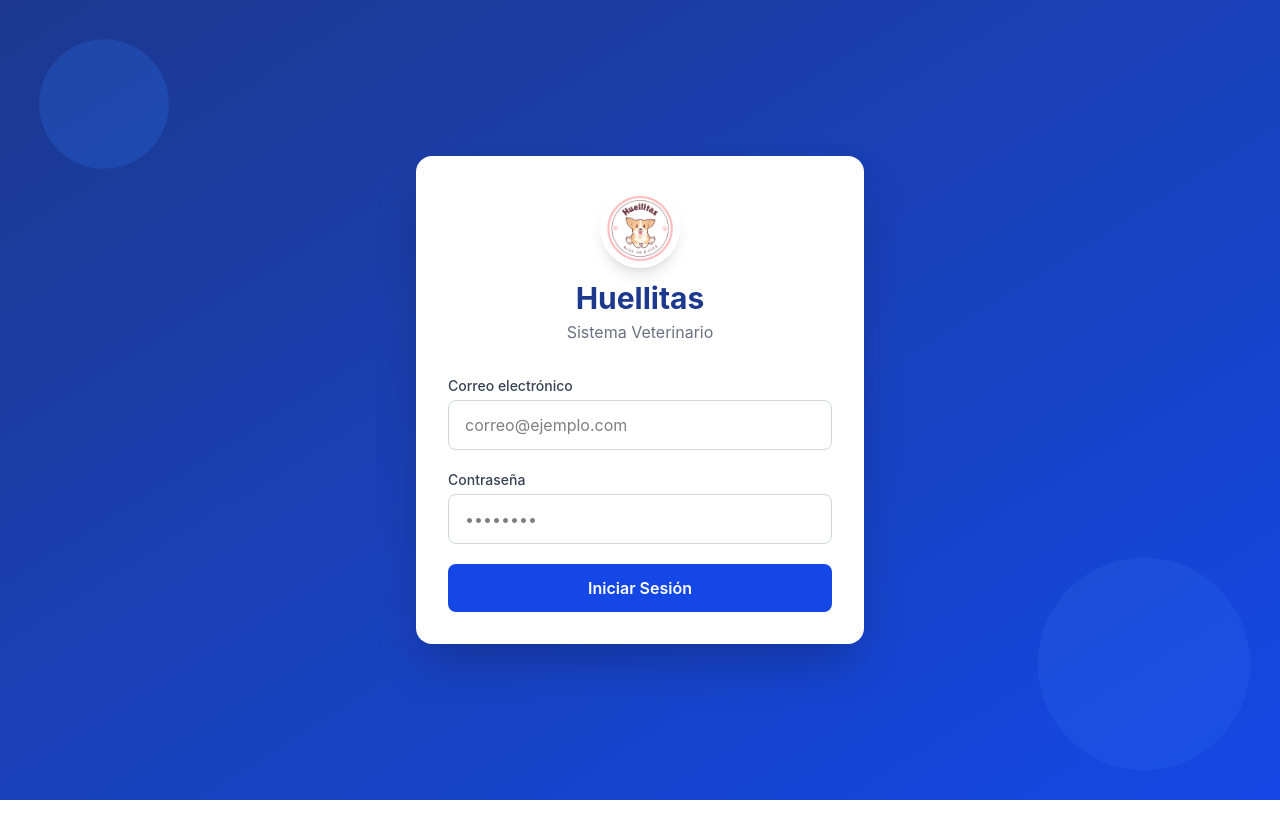
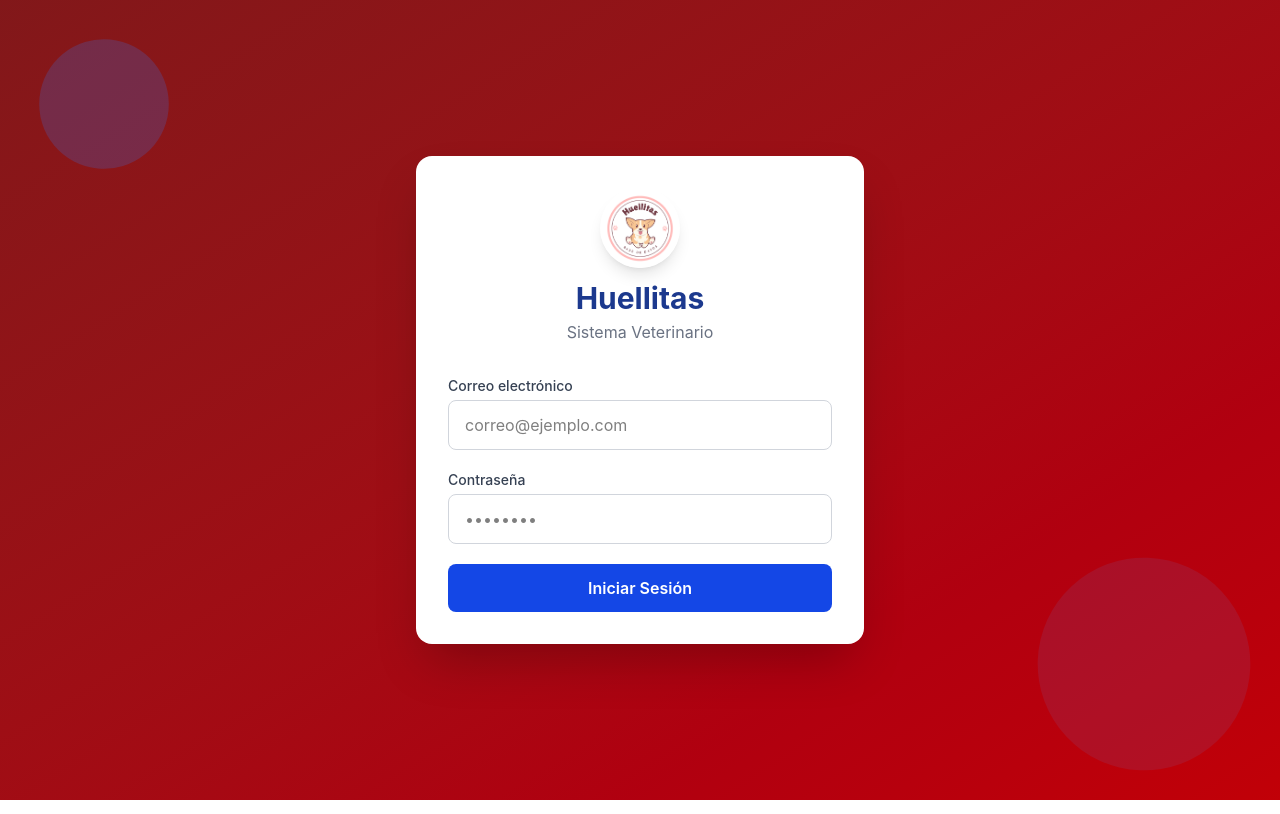
Before and after one commit to MarKO-Luevano/Huellitas-Veterinary, a React app in the folder frontend/: page /login in a window 1280 px wide. Built offline with nearby package versions, Linux system fonts and the light colour scheme; no server answers; the HTML template or start-up script is replaced by a standard one.

Commit message:
cambiar login a rojo

```diff
--- a/frontend/src/page/Login.jsx
+++ b/frontend/src/page/Login.jsx
@@ -51,7 +51,7 @@
 
   return (
     <motion.div
-      className="min-h-screen bg-gradient-to-br from-blue-900 to-blue-700 flex items-center justify-center p-4"
+      className="min-h-screen bg-gradient-to-br from-red-900 to-red-700 flex items-center justify-center p-4"
       initial={{ opacity: 0 }}
       animate={{ opacity: 1 }}
       transition={{ duration: 0.6 }}
```
